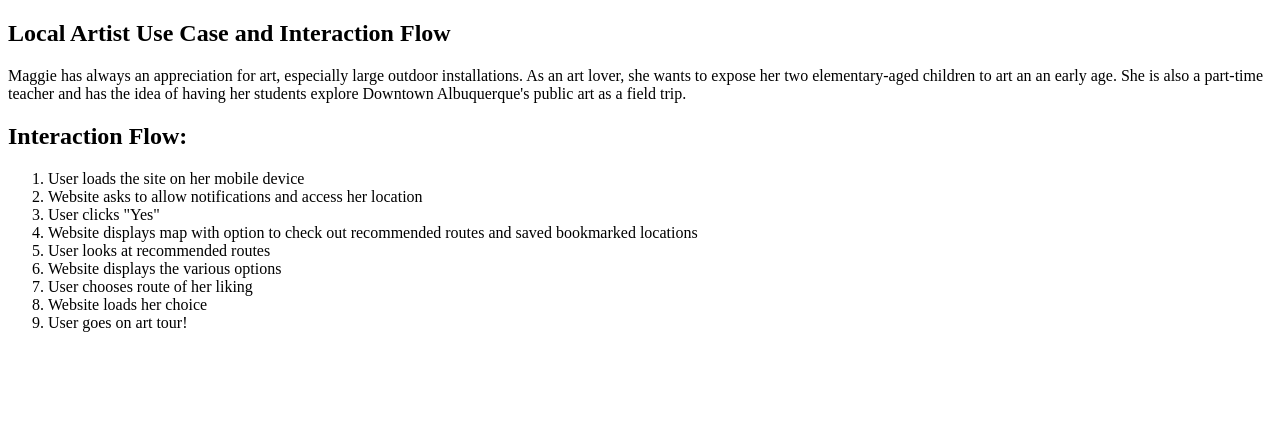
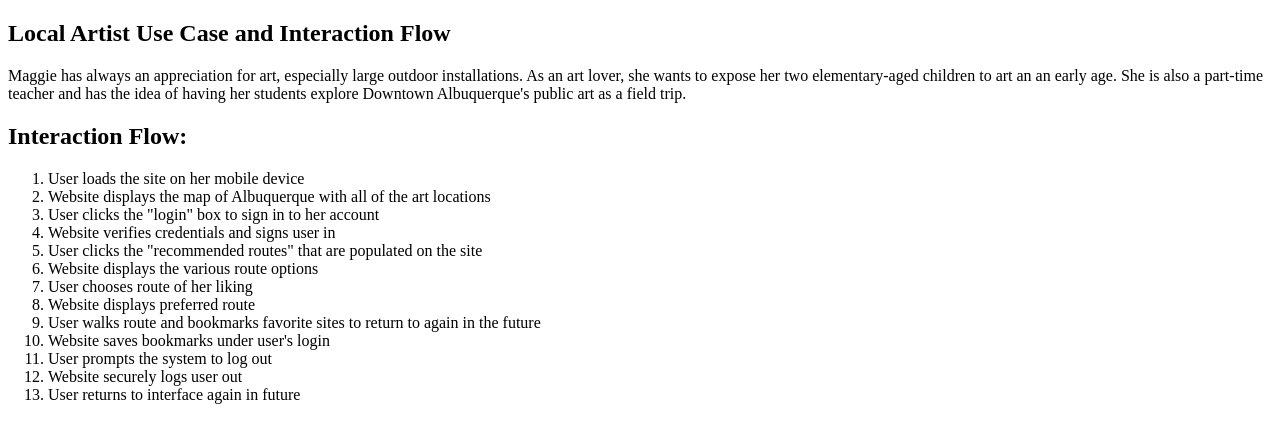
Before and after one commit to samanthaandrews/abq-street-art, a PHP site: page /epic/use-cases/local-artist-use-case.php in a window 1280 px wide. Shown: the top 443 px of the page. Run offline with PHP 8.4, Linux system fonts and the light colour scheme.

Commit message:
Updated interaction flow for local artist persona

```diff
--- a/epic/use-cases/local-artist-use-case.php
+++ b/epic/use-cases/local-artist-use-case.php
@@ -8,17 +8,20 @@
 	<h2>Local Artist Use Case and Interaction Flow</h2>
 		<p>Maggie has always an appreciation for art, especially large outdoor installations. As an art lover, she wants to expose her two elementary-aged children to art an an early age. She is also a part-time teacher and has the idea of having her students explore Downtown Albuquerque's public art as a field trip.</p>
 		<h2>Interaction Flow:</h2>
-<!--		Copy/pasted the following from the "young tourist" persona in order to match formats. It may need to be tweaked further in order to be specific to this persona. -Erin 1/31/18-->
 		<ol>
 			<li>User loads the site on her mobile device</li>
-			<li>Website asks to allow notifications and access her location</li>
-			<li>User clicks "Yes"</li>
-			<li>Website displays map with option to check out recommended routes and saved bookmarked locations</li>
-			<li>User looks at recommended routes</li>
-			<li>Website displays the various options</li>
+			<li>Website displays the map of Albuquerque with all of the art locations</li>
+			<li>User clicks the "login" box to sign in to her account</li>
+			<li>Website verifies credentials and signs user in</li>
+			<li>User clicks the "recommended routes" that are populated on the site </li>
+			<li>Website displays the various route options</li>
 			<li>User chooses route of her liking</li>
-			<li>Website loads her choice</li>
-			<li>User goes on art tour!</li>
+			<li>Website displays preferred route</li>
+			<li>User walks route and bookmarks favorite sites to return to again in the future</li>
+			<li>Website saves bookmarks under user's login</li>
+			<li>User prompts the system to log out</li>
+			<li>Website securely logs user out </li>
+			<li>User returns to interface again in future</li>
 		</ol>
 	</body>
 </html>
```
